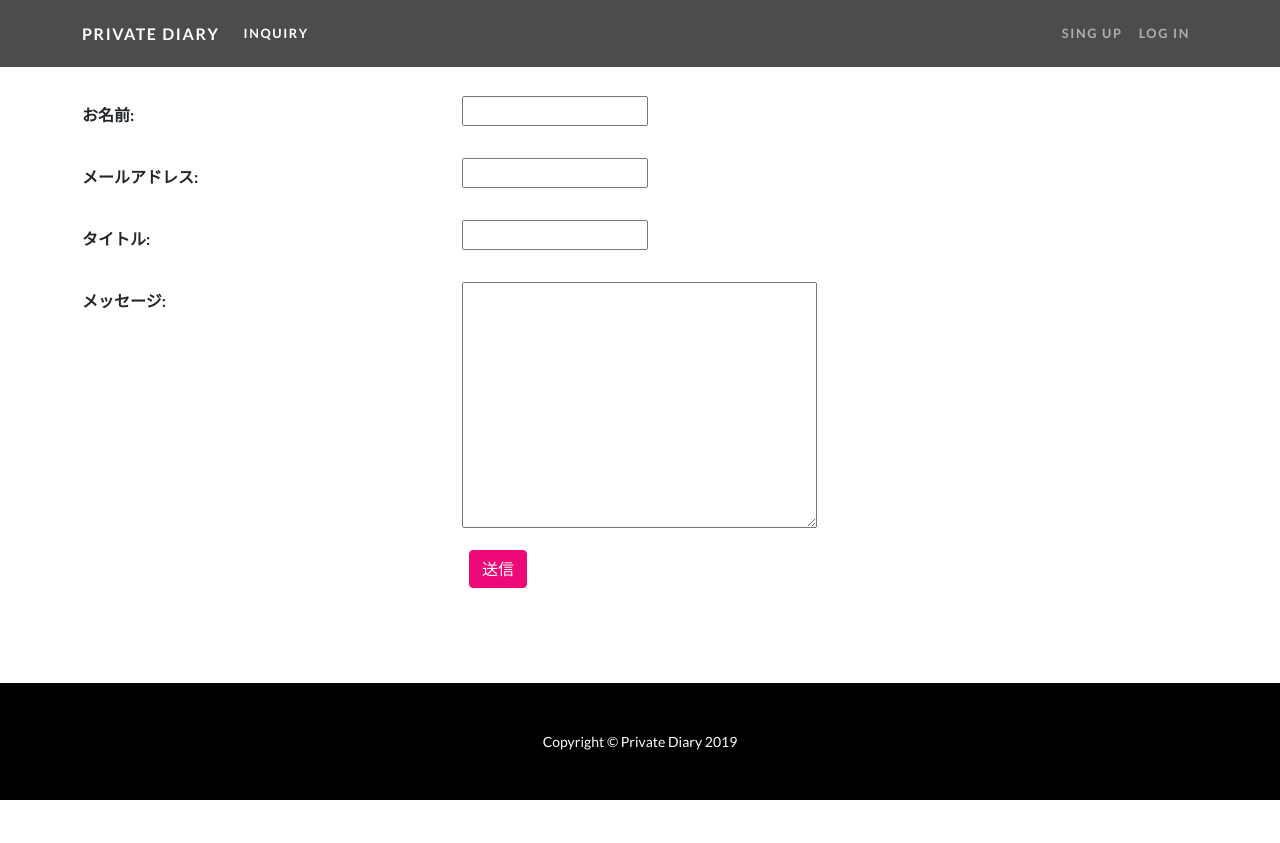
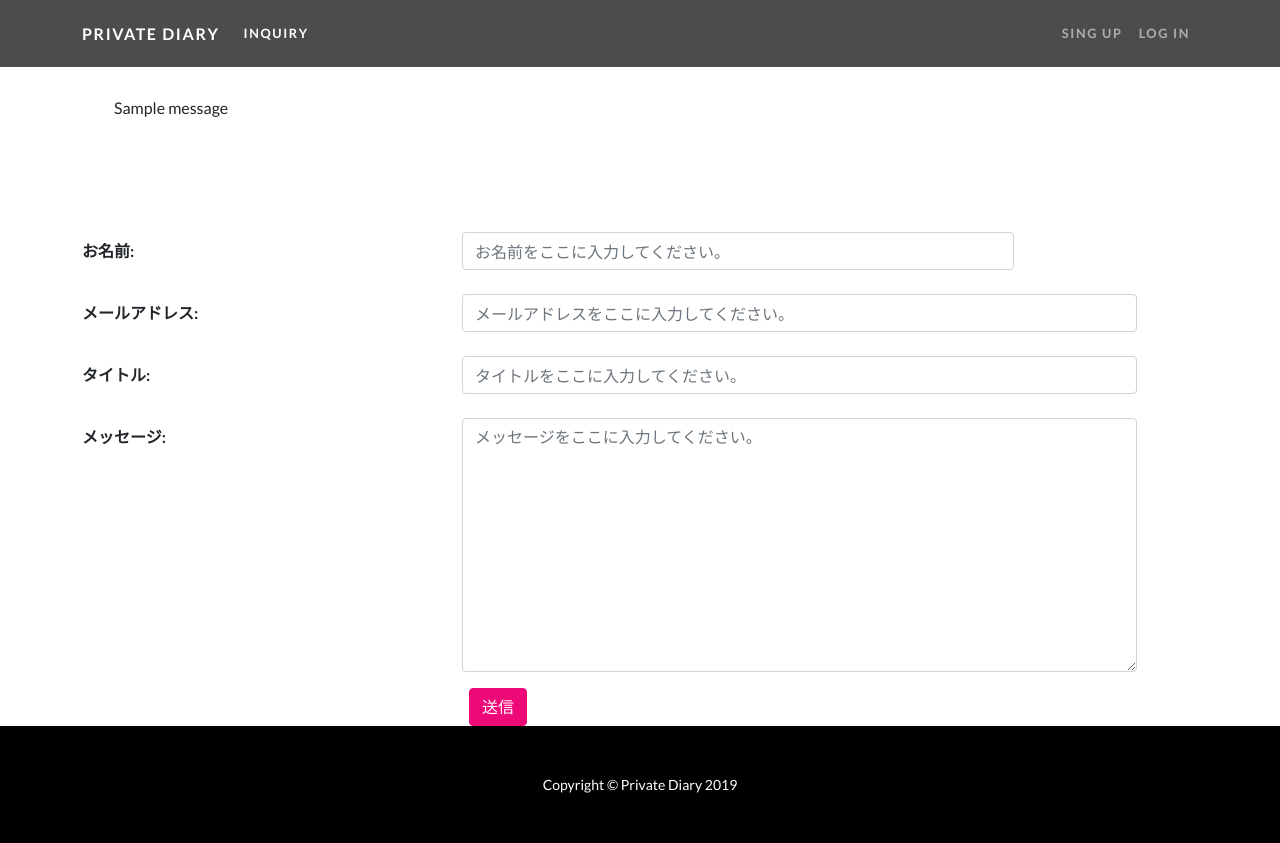
Before and after one commit to Honda-Tadakatsu/private_diary, a Django app: page /inquiry/ in a window 1280 px wide. Before the commit the page ends 800 px from the top, so only its background shows below. Run offline with Django 3.2, Linux system fonts and the light colour scheme; tables that the repository leaves empty hold one stand-in row (values such as "Sample post"); one stand-in notice (Sample message) is shown; some libraries are stand-ins or nearby versions.

Commit message:
form mail

```diff
--- a/config/settings.py
+++ b/config/settings.py
@@ -124,3 +124,5 @@ STATIC_URL = '/static/'
 STATICFILES_DIRS = (
     os.path.join(BASE_DIR, 'static'),
 )
+
+EMAIL_BACKEND = 'django.core.mail.backends.console.EmailBackend'
--- a/diary/forms.py
+++ b/diary/forms.py
@@ -1,4 +1,5 @@
 from django import forms
+from django.core.mail import EmailMessage
 
 class InquiryForm(forms.Form):
     name = forms.CharField(label="お名前",max_length=30)
@@ -8,3 +9,31 @@ class InquiryForm(forms.Form):
 
     def __init__(self,*args,**kwargs):
         super().__init__(*args,**kwargs)
+
+        self.fields['name'].widget.attrs['class'] = 'form-control col-9'
+        self.fields['name'].widget.attrs['placeholder'] = 'お名前をここに入力してください。'
+        self.fields['email'].widget.attrs['class'] = 'form-control col-11'
+        self.fields['email'].widget.attrs['placeholder'] = 'メールアドレスをここに入力してください。'
+        self.fields['title'].widget.attrs['class'] = 'form-control col-11'
+        self.fields['title'].widget.attrs['placeholder'] = 'タイトルをここに入力してください。'
+        self.fields['message'].widget.attrs['class'] = 'form-control col-11'
+        self.fields['message'].widget.attrs['placeholder'] = 'メッセージをここに入力してください。'
+
+    def send_email(self):
+        name = self.cleaned_data['name']
+        email = self.cleaned_data['email']
+        title = self.cleaned_data['title']
+        message = self.cleaned_data['message']
+
+        subject = 'お問い合わせ{}'.format(title)
+        message = '送信者名:{0}\nメールアドレス:{1}\nメッセージ:\n{2}'.format(name,email,message)
+        from_email = 'admin@example.com'
+        to_list = [
+            'test@example.com'
+        ]
+        cc_list = [
+            email
+        ]
+
+        message = EmailMessage(subject=subject,body=message,from_email = from_email, to = to_list, cc = cc_list)
+        message.send()
--- a/diary/templates/diary/base.html
+++ b/diary/templates/diary/base.html
@@ -47,6 +47,23 @@
             </div>
         </nav>
         {% block header %}{% endblock %}
+
+        {%if messages%}
+        <div class="container">
+            <div class="row">
+                <div class="my-div-style w-100">
+                    <ul class="messages" style="list-style:none;">
+                        {%for message in messages%}
+                            <li {%if message.tags%} class="{{message.tags}}"{%endif%}>
+                                {{message}}
+                            </li>
+                        {%endfor%}
+                    </ul>
+                </div>
+            </div>
+        </div>
+        {%endif%}
+
         {% block contents %}{% endblock %}
 
         <footer class="py-5 bg-black">
--- a/diary/views.py
+++ b/diary/views.py
@@ -1,6 +1,14 @@
+import logging
+
+from django.urls import reverse_lazy
 from django.views import generic
 from .forms import InquiryForm
+from django.contrib import messages
+
+
 # Create your views here.
+
+logger = logging.getLogger(__name__)
 
 class IndexView(generic.TemplateView):
     template_name="diary/index.html"
@@ -8,3 +16,20 @@ class IndexView(generic.TemplateView):
 class InquiryView(generic.FormView):
     template_name = "diary/inquiry.html"
     form_class = InquiryForm
+    success_url = url = reverse_lazy('diary:inquiry')
+
+    def form_valid(self, form):
+        form.send_email()
+        logger.info('Inquiry sent by {}'.format(form.cleaned_data['name']))
+        return super().form_valid(form)
+
+class InquiryView(generic.FormView):
+    template_name = 'diary/inquiry.html'
+    form_class = InquiryForm
+    success_url = reverse_lazy('diary:inquiry')
+
+    def form_valid(self,form):
+        form.send_email()
+        messages.success(self.request,'メッセージを送信しました。')
+        logger.info('Inquiry send by {}'.format(form.cleaned_data['name']))
+        return super().form_valid(form)
```
Also changed, not shown: config/settings_dev.py (added, +42 -0 lines).
